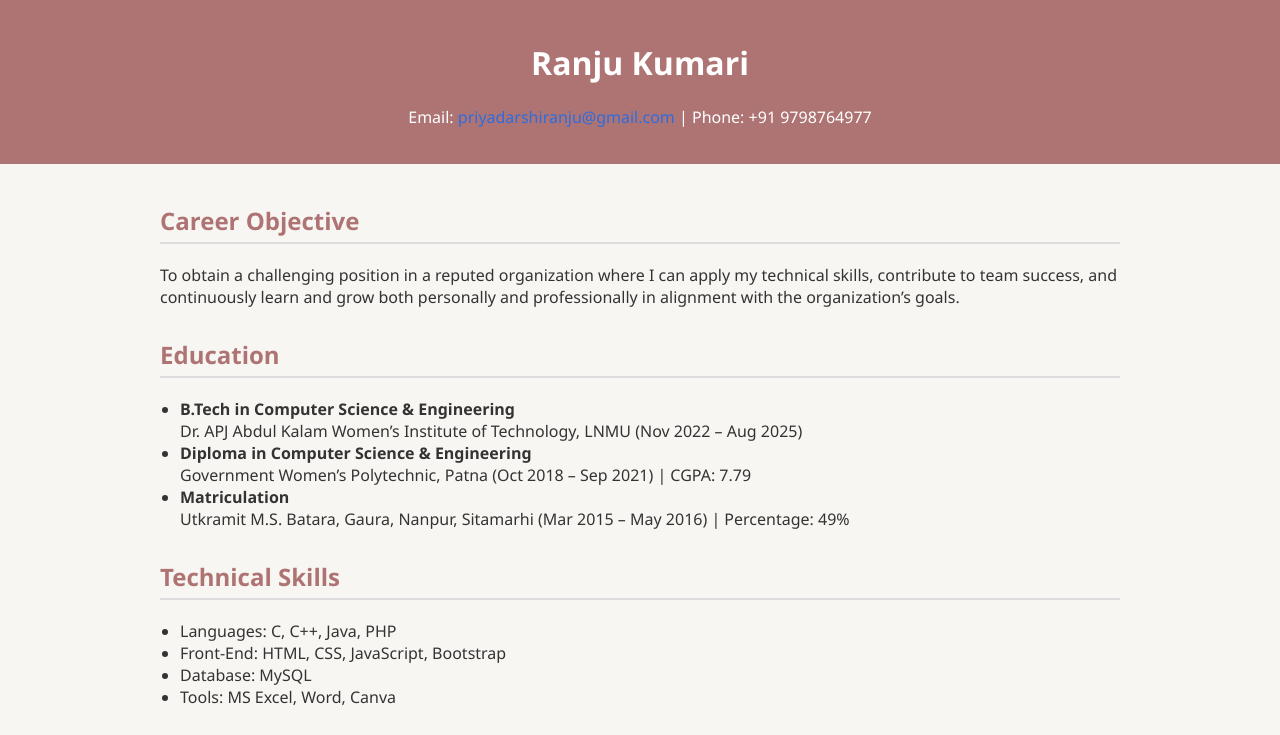
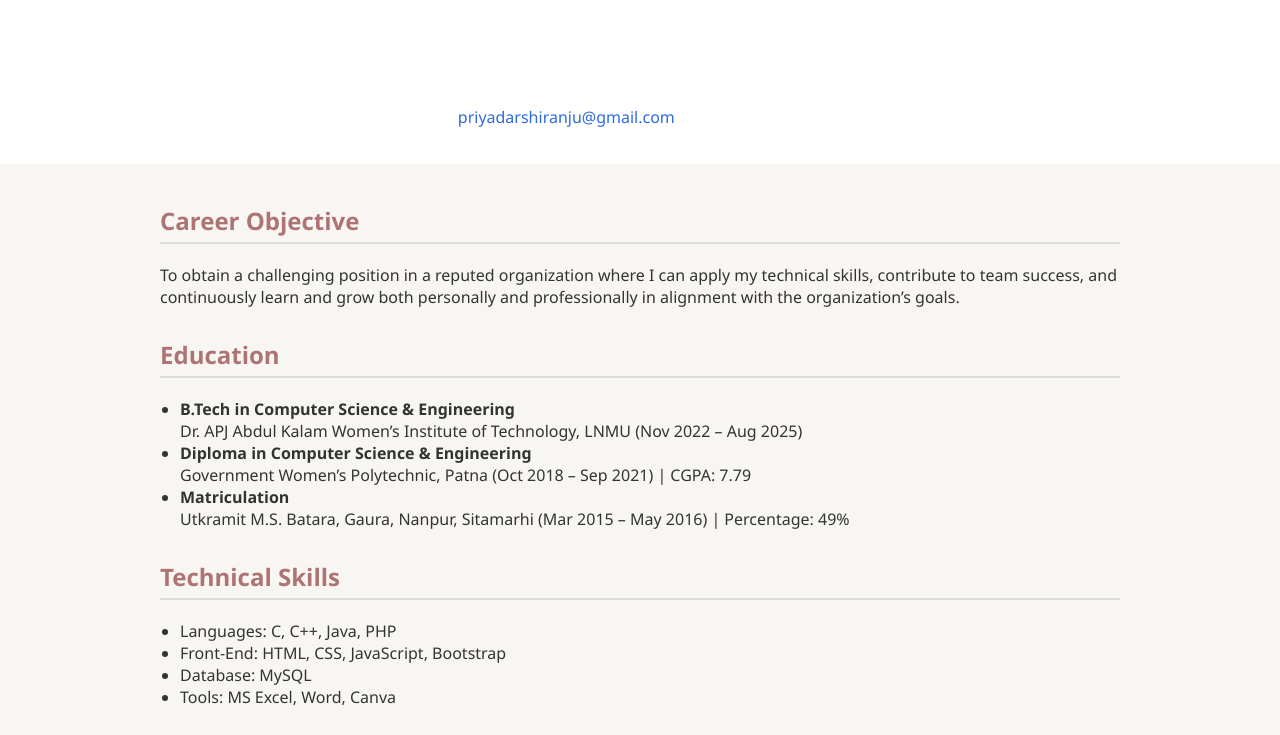
Before and after one commit to metadamen/ranju, a plain HTML site: page index.html in a window 1280 px wide. Shown: the top 735 px of the page. Drawn offline with Linux system fonts and the light colour scheme.

Commit message:
Update index.html

```diff
--- a/index.html
+++ b/index.html
@@ -13,7 +13,7 @@
       padding: 0;
     }
     header {
-      background-color: #ae7474;
+      background-color: #fff;
       color: white;
       padding: 20px;
       text-align: center;
```
